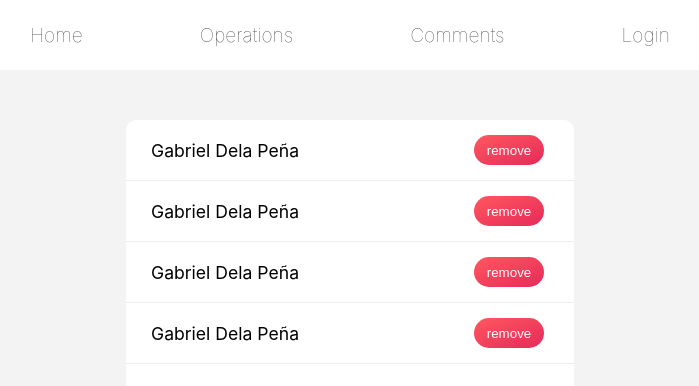
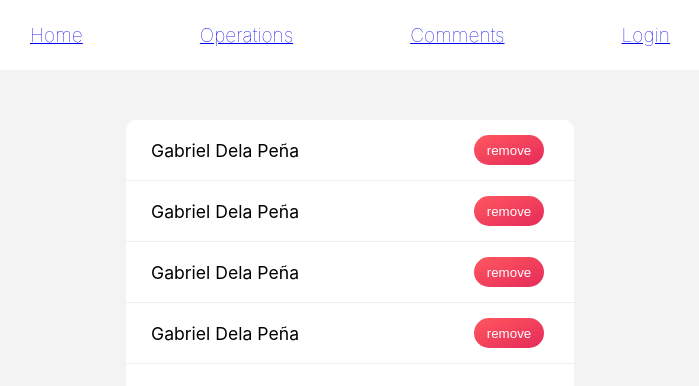
Before and after one commit to GabrielDelaPena/eindWerkDweb, a React (Create React App) app: page /admin in a window 1280 px wide. Shown: the top 386 px of the page, without its empty margins (290-989 px from the left). Built offline with nearby package versions, Linux system fonts and the light colour scheme; no server answers; the database is empty.

Commit message:
Start progress

```diff
--- a/src/components/movements/MovementsList.js
+++ b/src/components/movements/MovementsList.js
@@ -9,10 +9,23 @@ import AccountContext from "../../contexts/accounts_contexts";
 
 function MovementsList() {
   const accountCtx = useContext(AccountContext);
+  const currentUser = accountCtx.currentAccount;
+
+  // useEffect(() => {
+  //   const setLocalStorage = () => {
+  //     localStorage.setItem("user", JSON.stringify(currentUser));
+  //   };
+  //   setLocalStorage();
+  //   // accountCtx.setLocalAccount(JSON.parse(localStorage.getItem("user")));
+  //   // // console.log(accountCtx.localAccount);
+  //   // console.log("locaStorage");
+  // }, [currentUser]);
+
+  // console.log(accountCtx.localAccount);
 
   return (
     <div className={style.movsContainer}>
-      {accountCtx.currentAccount.movements.map((mov, i) => {
+      {currentUser.movements.map((mov, i) => {
         return <MovementItem key={i} mov={mov} />;
       })}
     </div>
--- a/src/components/nav/Nav.js
+++ b/src/components/nav/Nav.js
@@ -1,6 +1,6 @@
 import { React, useContext } from "react";
 import style from "./nav.module.css";
-import { useNavigate } from "react-router-dom";
+import { useNavigate, Link } from "react-router-dom";
 
 import AccountContext from "../../contexts/accounts_contexts";
 
@@ -8,26 +8,21 @@ function Nav() {
   const accountCtx = useContext(AccountContext);
   const navigate = useNavigate();
 
-  const logoutHandler = (e) => {
-    e.preventDefault();
+  // const logoutHandler = (e) => {
+  //   e.preventDefault();
 
-    accountCtx.setCurrentUser({});
-    accountCtx.setIsLoggedin(false);
-    navigate("login");
-  };
+  //   accountCtx.setCurrentUser({});
+  //   accountCtx.setIsLoggedin(false);
+  //   navigate("login");
+  // };
 
   return (
     <nav className={style.nav}>
       <ul className={style.listsContainer}>
-        <li className={style.listItem}>Home</li>
-        <li className={style.listItem}>Operations</li>
-        <li className={style.listItem}>Comments</li>
-        {accountCtx.isLoggedin && (
-          <li className={style.listItem} onClick={logoutHandler}>
-            Logout
-          </li>
-        )}
-        {!accountCtx.isLoggedin && <li className={style.listItem}>Login</li>}
+        <Link to="/">Home</Link>
+        <Link to="/operations">Operations</Link>
+        <Link to="/comments">Comments</Link>
+        <Link to="/login">Login</Link>
       </ul>
     </nav>
   );
--- a/src/components/operations/operationsComponents/OperationLoan.js
+++ b/src/components/operations/operationsComponents/OperationLoan.js
@@ -1,4 +1,4 @@
-import { React, useContext, useRef } from "react";
+import { React, useContext, useRef, useEffect } from "react";
 import style from "./operationLoan.module.css";
 import { useNavigate } from "react-router-dom";
 
--- a/src/contexts/accounts_contexts.js
+++ b/src/contexts/accounts_contexts.js
@@ -11,9 +11,7 @@ export const AccountContextProvider = (props) => {
   const [update, setUpdate] = useState(true);
 
   /** Localstorage */
-  const [isLoggedin, setIsLoggedin] = useState(
-    localStorage.getItem("isLoggedin")
-  );
+  let [isLoggedIn, setIsLoggedin] = useState(false);
   const [localAccount, setLocalAccount] = useState({});
 
   /** Current account */
@@ -40,7 +38,7 @@ export const AccountContextProvider = (props) => {
     currentUser: currentUser,
     setCurrentUser: setCurrentUser,
 
-    isLoggedin: isLoggedin,
+    isLoggedIn: isLoggedIn,
     setIsLoggedin: setIsLoggedin,
 
     localAccount: localAccount,
@@ -50,7 +48,6 @@ export const AccountContextProvider = (props) => {
     setUpdate: setUpdate,
   };
 
-  console.log(currentAccount);
   if (loading) {
     return <h1>Loading...</h1>;
   }
```
Also changed, not shown: src/components/operations/operationsComponents/OperationInfo.js (+6 -1 lines), src/components/login/Login.js (line endings or trailing spaces).
